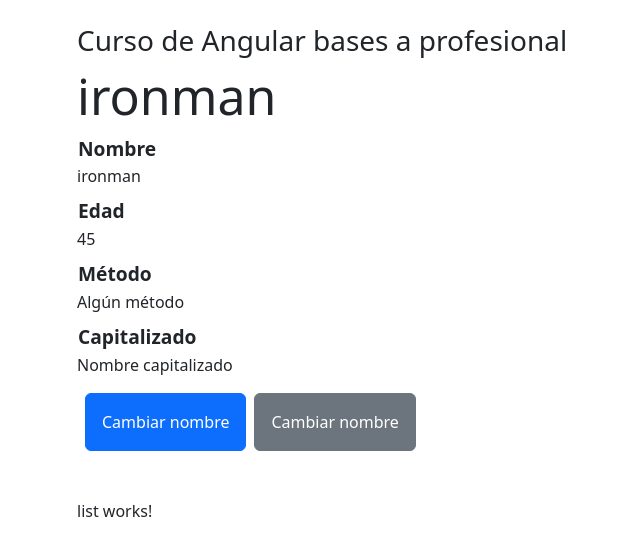
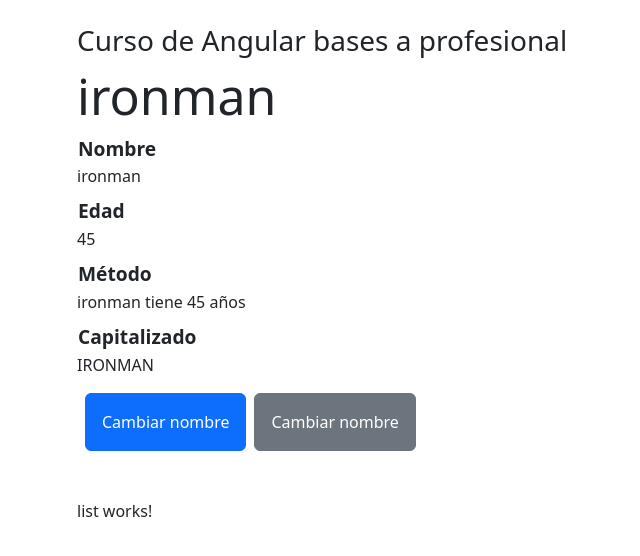
Before and after one commit to franciscosantiagoc/AngularProjectBases, an Angular app: page / in a window 1280 px wide. Shown: the top 556 px of the page, without its empty margins (5-645 px from the left). Built offline with nearby package versions, Linux system fonts and the light colour scheme.

Commit message:
Recapitulando One y two way data binding

```diff
--- a/src/app/components/heroes/hero/hero.component.html
+++ b/src/app/components/heroes/hero/hero.component.html
@@ -9,10 +9,10 @@
     <dd>{{age}}</dd>
 
     <td>Método</td>
-    <dd>Algún método</dd>
+    <dd>{{getHeroDescription()}}</dd>
 
     <td>Capitalizado</td>
-    <dd>Nombre capitalizado</dd>
+    <dd>{{capitalizeName}}</dd>
   </dl>
 
   <button class="btn btn-primary p-3 mx-2">Cambiar nombre</button>
--- a/src/app/components/heroes/hero/hero.component.ts
+++ b/src/app/components/heroes/hero/hero.component.ts
@@ -9,4 +9,12 @@
   public name: string = 'ironman';
   public age: number = 45;
 
+  get capitalizeName(): string {
+    return this.name.toUpperCase();
+  }
+
+  getHeroDescription(): string {
+    return `${this.name} tiene ${this.age} años`;
+  }
+
 }
```
